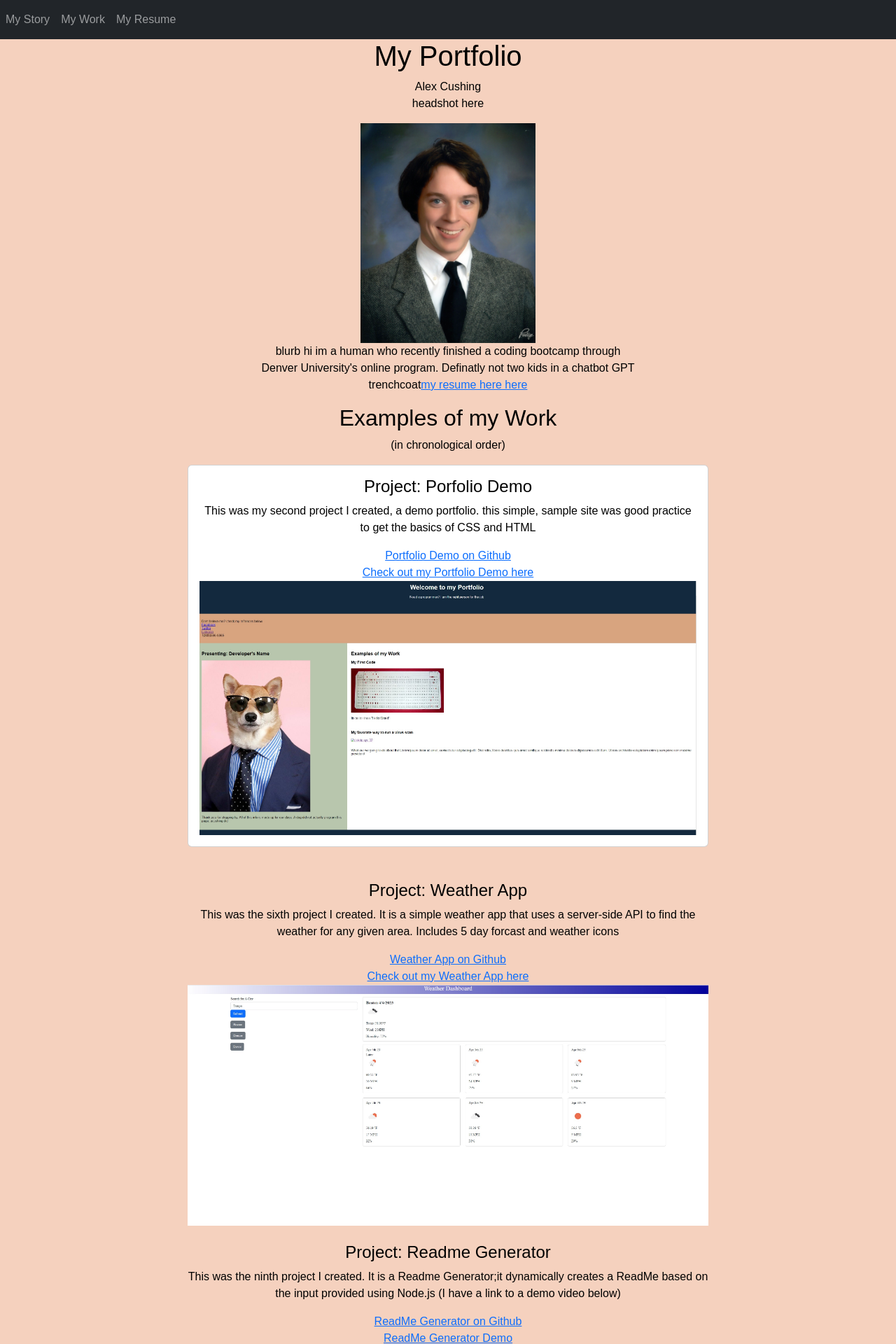
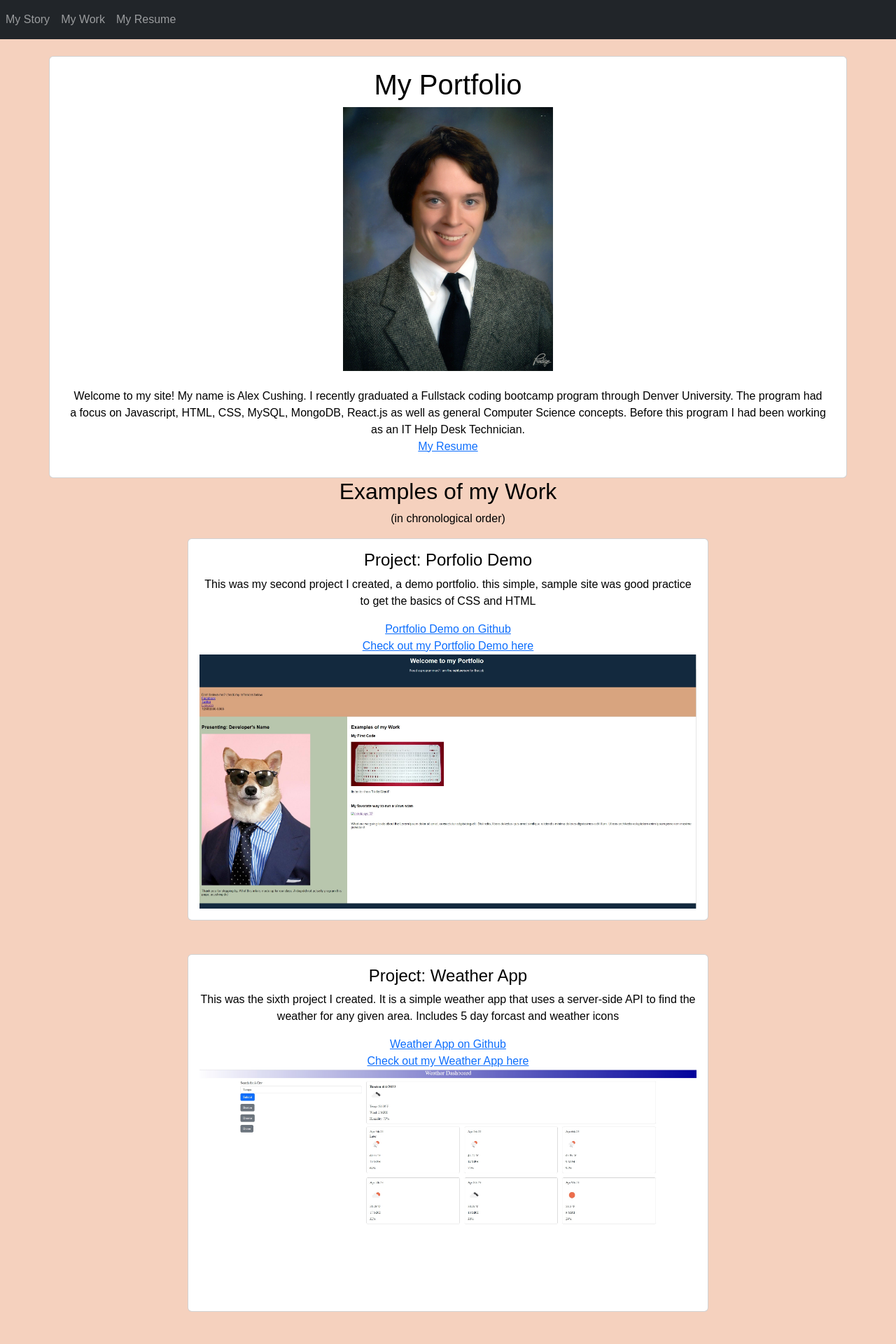
Before and after one commit to abcushing/Professional-Portfolio, a React (Create React App) app: page / in a window 1280 px wide. Shown: the top 1920 px of the page at 70% size. Built offline with nearby package versions, Linux system fonts and the light colour scheme.

Commit message:
swapped resume, fixed about me caption
swapped resume for a no cv version, added some info and formatting

```diff
--- a/src/components/About/index.js
+++ b/src/components/About/index.js
@@ -9,29 +9,38 @@ import React from "react";
 const About = () => {
   return (
     <div>
+      <br></br>
       <div class="container text-center" id="nav-about">
         <div class="row">
-          <div className="col"></div>
-          <div className="col-6">
+          {/* <div className="col"></div> */}
+          <div className="card -self-center">
+            <div className="card-body">
+              {/* <div className="col-6"> */}
               <h1>My Portfolio</h1>
-            Alex Cushing
-            <p>headshot here</p>
               <img
                 src="./photos/Alex_CollegeGradPhoto_2015_005.jpg"
                 alt="Alex Cushing"
-              width={250}
+                width={300}
               ></img>
+              <br></br>
+              <br></br>
               <p>
-              blurb hi im a human who recently finished a coding bootcamp
-              through Denver University's online program. Definatly not two kids
-              in a chatbot GPT trenchcoat
-              <a href="./pdf/Resume3-24-23.pdf" target="_blank">
-                my resume here here
+                Welcome to my site! My name is Alex Cushing. I recently
+                graduated a Fullstack coding bootcamp program through Denver
+                University. The program had a focus on Javascript, HTML, CSS,
+                MySQL, MongoDB, React.js as well as general Computer Science
+                concepts. Before this program I had been working as an IT Help
+                Desk Technician.
+                <br></br>
+                <a href="./pdf/Resume3-24-23-1pg.pdf" target="_blank">
+                  My Resume
                 </a>
               </p>
               {/* link to pdf bootcamp badges */}
             </div>
             <div class="col"></div>
+            {/* </div> */}
+          </div>
         </div>
       </div>
     </div>
--- a/src/components/Portfolio/index.js
+++ b/src/components/Portfolio/index.js
@@ -46,11 +46,13 @@ const Portfolio = () => {
           </div>
           <br></br>
           <br></br>
+          <div className="card -self-center">
+            <div className="card-body">
               <h4>Project: Weather App</h4>
               <p>
                 This was the sixth project I created. It is a simple weather app
-            that uses a server-side API to find the weather for any given area.
-            Includes 5 day forcast and weather icons{" "}
+                that uses a server-side API to find the weather for any given
+                area. Includes 5 day forcast and weather icons{" "}
               </p>
               <a
                 href="https://github.com/abcushing/Challange006-WeatherApp"
@@ -74,13 +76,17 @@ const Portfolio = () => {
                 alt="weather app"
                 width="100%"
               ></img>
+            </div>
+          </div>
           <br></br>
           <br></br>
+          <div className="card -self-center">
+            <div className="card-body">
               <h4>Project: Readme Generator</h4>
               <p>
-            This was the ninth project I created. It is a Readme Generator;it
-            dynamically creates a ReadMe based on the input provided using
-            Node.js (I have a link to a demo video below){" "}
+                This was the ninth project I created. It is a Readme
+                Generator;it dynamically creates a ReadMe based on the input
+                provided using Node.js (I have a link to a demo video below){" "}
               </p>
               <a
                 href="https://github.com/abcushing/Challange09-ReadMe"
@@ -103,14 +109,18 @@ const Portfolio = () => {
                 alt="readme generator"
                 width="100%"
               ></img>
+            </div>
+          </div>
           <br></br>
           <br></br>
+          <div className="card -self-center">
+            <div className="card-body">
               <h4>Project: Employee Tracker</h4>
               <p>
                 This was the twetlth project I worked on. It is a command line
-            application that can be used as an employee database. This control
-            managment system was built using Node.js, Inquirer, and MySQL (I
-            have a link to a demo video below){" "}
+                application that can be used as an employee database. This
+                control managment system was built using Node.js, Inquirer, and
+                MySQL (I have a link to a demo video below){" "}
               </p>
               <a
                 href="https://github.com/abcushing/Employee-Tracker"
@@ -133,14 +143,19 @@ const Portfolio = () => {
                 alt="employee tracker"
                 width="100%"
               ></img>
+            </div>
+          </div>
           <br></br>
           <br></br>
+          <div className="card -self-center">
+            <div className="card-body">
               <h4>Project: E-Commerce-Back-End</h4>
               <p>
-            This was the thirteenth project I worked on. It is the backend of an
-            e-commerce site. I had to use an Express.js API and configure it to
-            work with a MySQL database. Sequelize can be used with to interact
-            with the database.(I have a link to a demo video below)
+                This was the thirteenth project I worked on. It is the backend
+                of an e-commerce site. I had to use an Express.js API and
+                configure it to work with a MySQL database. Sequelize can be
+                used with to interact with the database.(I have a link to a demo
+                video below)
               </p>
               <a
                 href="https://github.com/abcushing/E-commerce-Back-End"
@@ -163,14 +178,18 @@ const Portfolio = () => {
                 alt="E-commerce-back-end"
                 width="100%"
               ></img>
+            </div>
+          </div>
           <br></br>
           <br></br>
+          <div className="card -self-center">
+            <div className="card-body">
               <h4>Project: Social Network API</h4>
               <p>
                 This was the eighteenth project I worked on (and one of the most
-            complicated so far!) It is an API for a social network app. I used
-            Express.js for routing and MongoDB Database with Mongoose ODM (I
-            have a link to a demo video below)
+                complicated so far!) It is an API for a social network app. I
+                used Express.js for routing and MongoDB Database with Mongoose
+                ODM (I have a link to a demo video below)
               </p>
               <a
                 href="https://github.com/abcushing/socialnetworkapi-nosql"
@@ -193,14 +212,18 @@ const Portfolio = () => {
                 alt="demo profile"
                 width="100%"
               ></img>
+            </div>
+          </div>
           <br></br>
           <br></br>
+          <div className="card -self-center">
+            <div className="card-body">
               <h4>Group Project: Mordle</h4>
               <p>
-            out of the 3 group projects, this was the most original project I
-            worked on. We decided to make a wordle app (word guessing game) but
-            give it a movie theme. This was a collaboration between myself and 2
-            other classmates
+                out of the 3 group projects, this was the most original project
+                I worked on. We decided to make a wordle app (word guessing
+                game) but give it a movie theme. This was a collaboration
+                between myself and 2 other classmates
               </p>
               <a
                 href="https://github.com/abcushing/copy_mordle"
@@ -218,8 +241,14 @@ const Portfolio = () => {
                 Check out our Mordle app here
               </a>
               {/* https://github.com/abcushing/copy_mordle group project 1*/}
-          <img src="./screenshots/projectG.jpg" alt="Mordle" width="100%"></img>
+              <img
+                src="./screenshots/projectG.jpg"
+                alt="Mordle"
+                width="100%"
+              ></img>
               <br></br>
+            </div>
+          </div>
         </div>
         <div class="col"></div>
       </div>
```
Also changed, not shown: 2 other files (tests, documents, lock files or other folders). Lines whose indentation alone changed are shown as unchanged.
